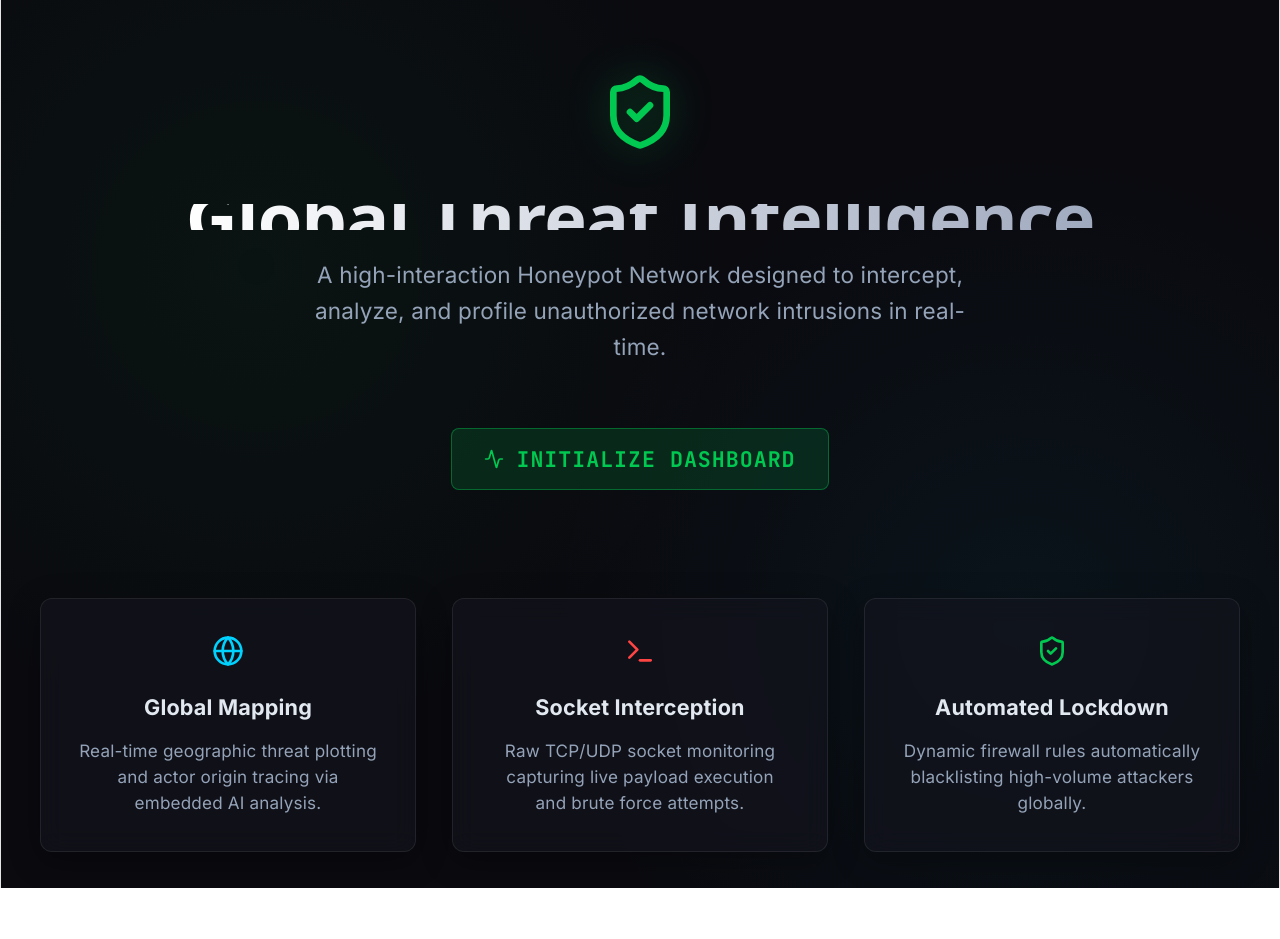
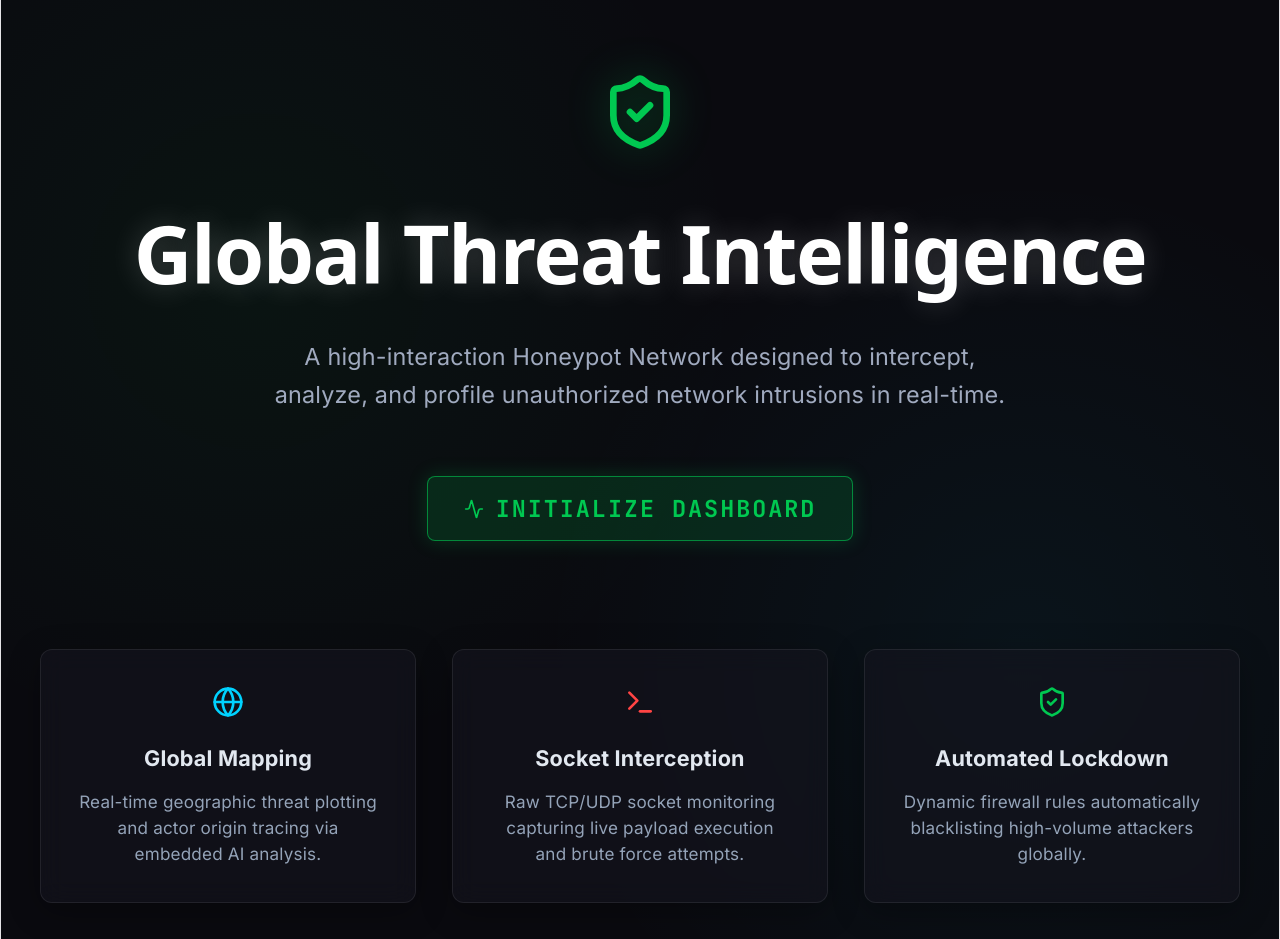
Before and after one commit to ChinmayPatil00/HoneyPot, a React app in the folder frontend/: page / in a window 1280 px wide. Before the commit the page ends 888 px from the top, so only its background shows below. Built offline with nearby package versions, Linux system fonts and the light colour scheme; no server answers; the HTML template or start-up script is replaced by a standard one.

Commit message:
style: fix title clipping and polish landing page typography

```diff
--- a/frontend/src/LandingPage.css
+++ b/frontend/src/LandingPage.css
@@ -45,21 +45,23 @@
 }
 
 .hero-title {
-  font-size: 4rem;
-  font-weight: 700;
-  margin: 0;
-  background: linear-gradient(to right, #fff, #a0aabf);
-  -webkit-background-clip: text;
-  -webkit-text-fill-color: transparent;
-  letter-spacing: -1px;
+  font-size: 4.5rem;
+  font-weight: 800;
+  margin: 0 0 10px 0;
+  color: #ffffff;
+  text-shadow: 0 0 30px rgba(255, 255, 255, 0.2);
+  letter-spacing: -1.5px;
+  line-height: 1.2;
+  text-align: center;
 }
 
 .hero-subtitle {
-  font-size: 1.25rem;
-  color: var(--text-muted);
-  max-width: 700px;
+  font-size: 1.3rem;
+  color: #a0aabf;
+  max-width: 750px;
   line-height: 1.6;
   margin: 0;
+  font-weight: 400;
 }
 
 .enter-btn {
@@ -68,23 +70,24 @@
   align-items: center;
   gap: 12px;
   background: rgba(0, 200, 81, 0.15);
-  border: 1px solid rgba(0, 200, 81, 0.4);
+  border: 1px solid rgba(0, 200, 81, 0.6);
   color: var(--accent-green);
-  padding: 16px 32px;
-  font-size: 1.2rem;
-  font-weight: 600;
+  padding: 16px 36px;
+  font-size: 1.3rem;
+  font-weight: 700;
   border-radius: 8px;
   cursor: pointer;
   transition: all 0.3s ease;
   font-family: 'JetBrains Mono', monospace;
   text-transform: uppercase;
-  letter-spacing: 1px;
+  letter-spacing: 2px;
+  box-shadow: 0 0 20px rgba(0, 200, 81, 0.2);
 }
 
 .enter-btn:hover {
   background: rgba(0, 200, 81, 0.3);
-  transform: translateY(-2px);
-  box-shadow: 0 10px 20px rgba(0, 200, 81, 0.2);
+  transform: translateY(-3px) scale(1.02);
+  box-shadow: 0 15px 30px rgba(0, 200, 81, 0.4);
 }
 
 .features-grid {
```
